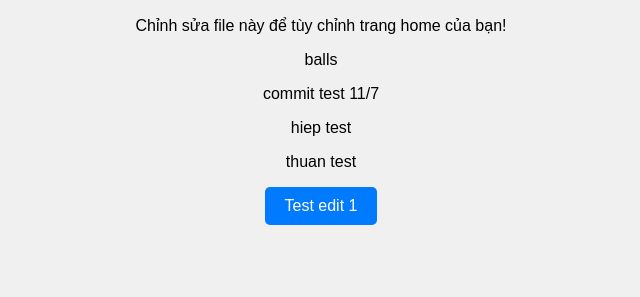
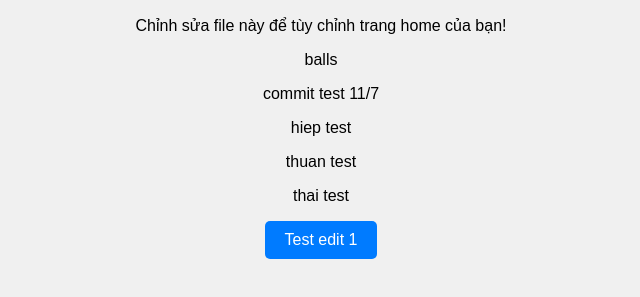
Before and after one commit to Vinhguy/BTL_CauHInhMang, a website: page public/index.html in a window 1280 px wide. Shown: the part 139-436 px from the top of the page, without its empty margins (319-959 px from the left). Drawn offline with Linux system fonts and the light colour scheme.

Commit message:
Add additional test paragraph to index.html

```diff
--- a/public/index.html
+++ b/public/index.html
@@ -14,6 +14,7 @@
   <p> commit test 11/7</p>
   <p>hiep test</p>
   <p>thuan test</p>
+  <p>thai test</p>
   <button onclick="alert('Hello from JavaScript!v5')">Test edit 1</button>
   <script src="script.js"></script>
 </body>
```
